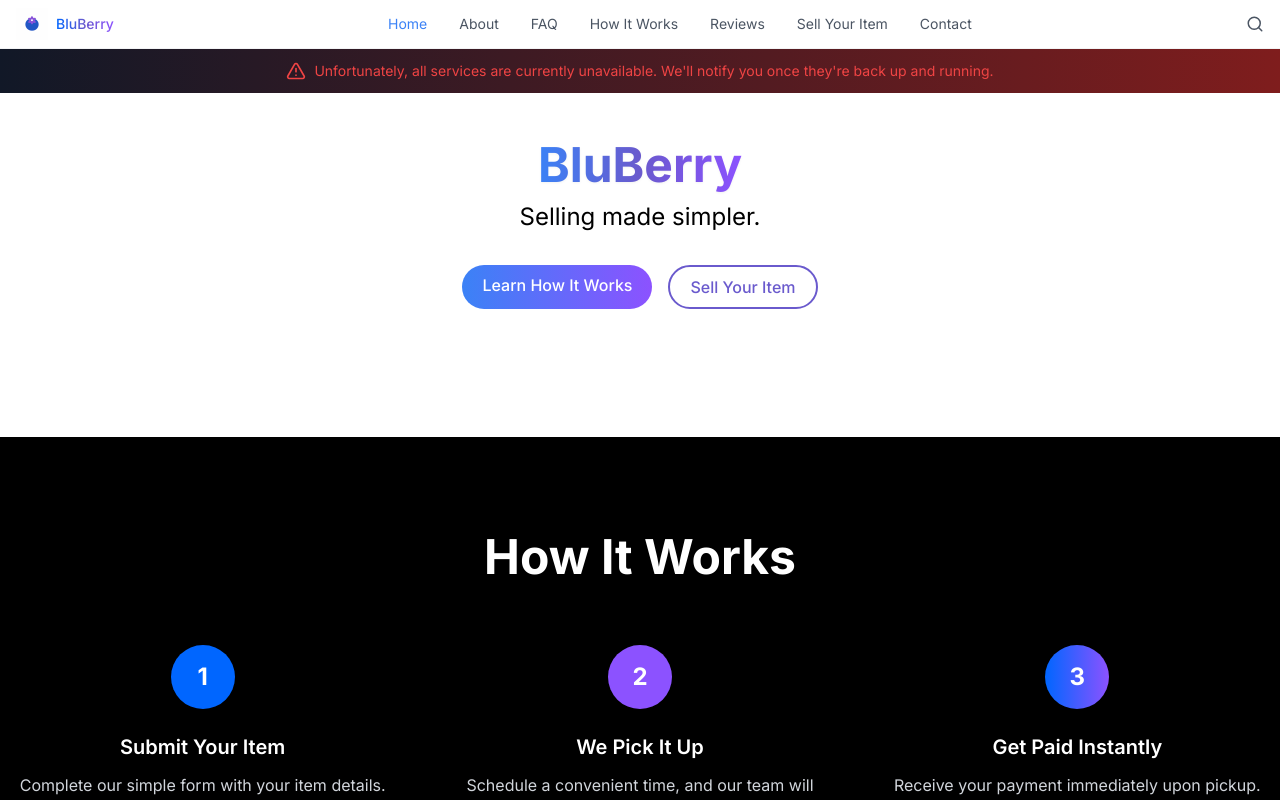
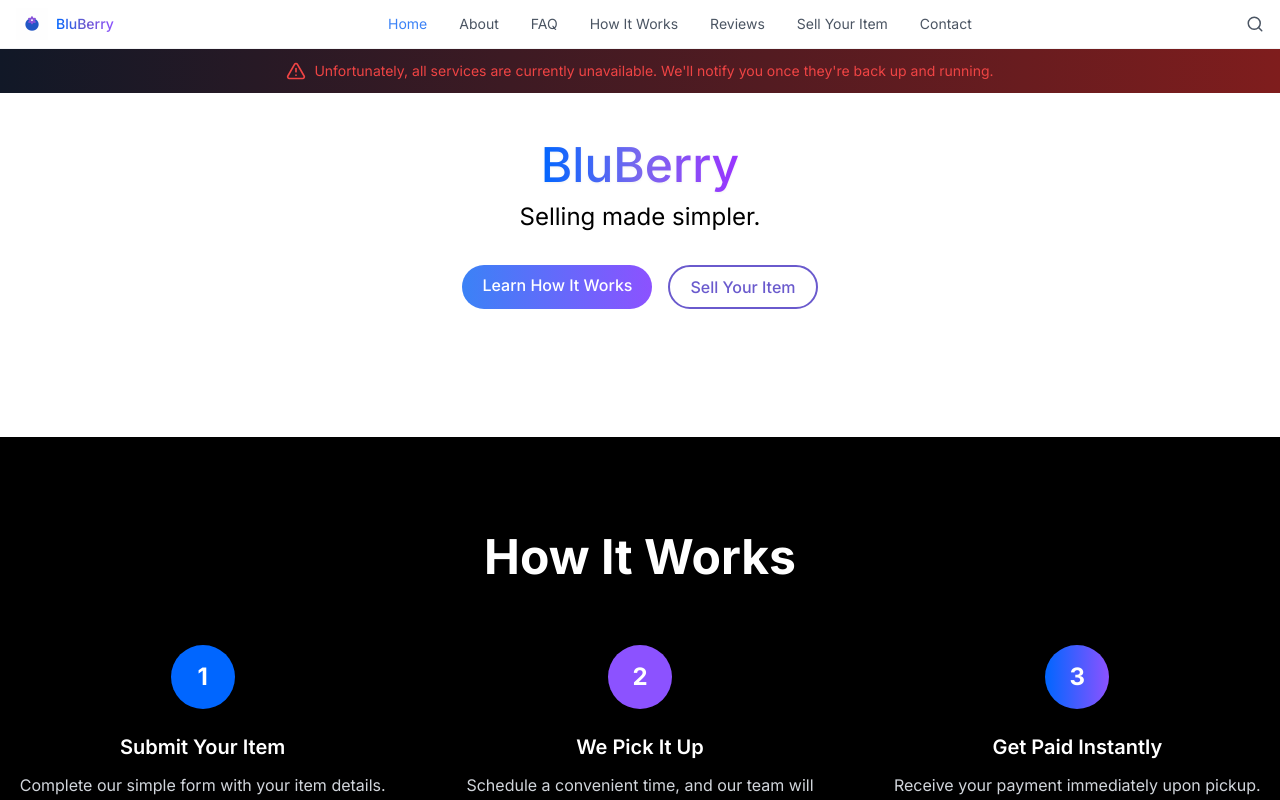
Before and after one commit to alecBgold23/my-website, a Next.js app: page / in a window 1280 px wide. Shown: the top 800 px of the page. Built offline with nearby package versions, Linux system fonts and the light colour scheme.

Commit message:
feat: adjust BluBerry text weight to medium
Enhance BluBerry header thickness while maintaining vibrant color scheme.

Co-authored-by: null <209851718+alecBgold23@users.noreply.github.com>

```diff
--- a/app/page.tsx
+++ b/app/page.tsx
@@ -17,7 +17,7 @@ export default function Home() {
       <section className="bg-white pt-10 pb-24 md:pt-12 md:pb-32">
         <div className="container mx-auto px-4">
           <div className="flex flex-col items-center text-center">
-            <h1 className="text-4xl md:text-5xl font-bold mb-2 bg-gradient-to-r from-[#3B82F6] via-[#6a5acd] to-[#8c52ff] bg-clip-text text-transparent drop-shadow-sm pb-1">
+            <h1 className="text-4xl md:text-5xl font-medium mb-2 bg-gradient-to-r from-[#0066ff] via-[#7b68ee] to-[#9933ff] bg-clip-text text-transparent drop-shadow-sm pb-1">
               BluBerry
             </h1>
             <p className="text-xl md:text-2xl text-black mb-8">Selling made simpler.</p>
```
